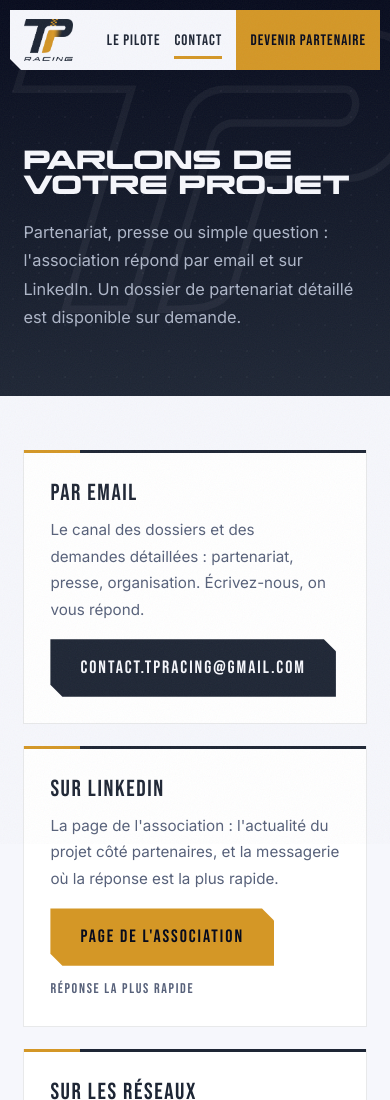
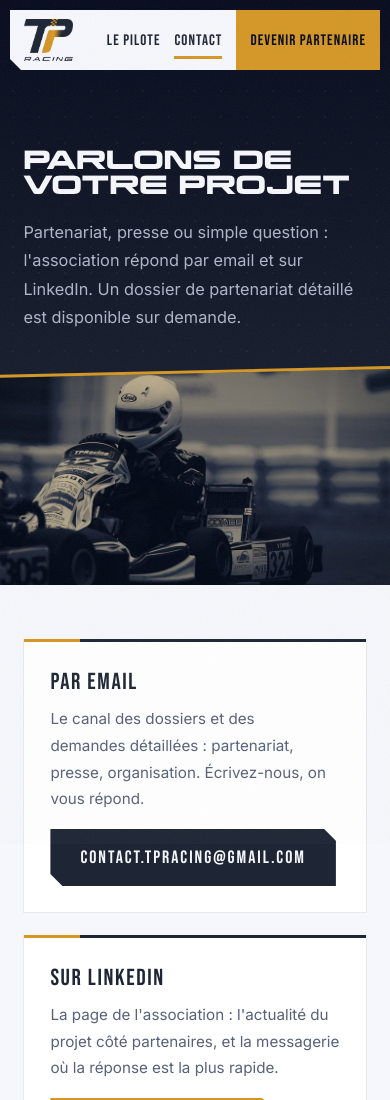
Before and after one commit to TPRacing/tpracing.github.io, a plain HTML site: page contact.html in a window 390 px wide. Shown: the top 1100 px of the page. Drawn offline with Linux system fonts and the light colour scheme.

Commit message:
Contact : l'en-tête montre enfin une vraie photo, le kart de Valence couvert des logos partenaires, en duotone marine et or, arête en biais liserée or
Co-Authored-By: Claude Opus 5.5 <noreply@anthropic.com>

```diff
--- a/contact.html
+++ b/contact.html
@@ -116,10 +116,58 @@
       overflow: hidden;
     }
     .contact-tete .contenu { max-width: 1180px; margin: 0 auto; position: relative; z-index: 1; }
-    /* L'en-tête n'est pas une .section-marine : son emblème filigrane héritait donc du
-       marine à 8 % posé sur un fond marine, autrement dit il était invisible. Il reprend
-       la teinte claire des fonds sombres, comme le hero de la 404. */
-    .contact-tete .embleme-fond { color: rgba(246, 247, 252, .05); }
+    /* Photo d'en-tête (05/10, veille « la page contact ») : Jota, United Autosports,
+       Kart Republic et Caterham ouvrent tous leur page contact sur une VRAIE photo de
+       course, contact.html était la seule page du site sans aucune image. Ici, le kart
+       de Valence 2022 couvert des stickers des partenaires : la page qui parle aux
+       partenaires montre où va leur logo. Montage de marque, donc duotone marine aux
+       hautes lumières dorées (source : /Volumes/ TPT7/TPRacing/contact_tete_build.py).
+       Desktop : panneau à droite, arête gauche effilée en biais, liseré or de 3 px sur
+       l'arête. Sous 900 px : bande pleine largeur sous le texte, arête haute à la pente
+       maison 2.3vw portant le même liseré. L'emblème filigrane de l'en-tête est retiré :
+       la photo est la matière, et le logo de la nav est déjà dans le même écran. */
+    .tete-photo {
+      --k: 9vw;          /* recul de l'arête en haut du panneau */
+      --l: 3px;          /* épaisseur du liseré or */
+      position: absolute;
+      /* sous la nav fixe (14 + 70 px) avec le même retrait de 14 px qu'au-dessus d'elle :
+         partie de 0, la photo passait derrière la barre et le casque, le sujet, disparaissait */
+      top: 98px; right: 0; bottom: 0;
+      width: 46%;
+      pointer-events: none;
+    }
+    .tete-photo::before {
+      content: "";
+      position: absolute; inset: 0;
+      background: var(--or);
+      clip-path: polygon(var(--k) 0, calc(var(--k) + var(--l)) 0, var(--l) 100%, 0 100%);
+      z-index: 1;
+    }
+    .tete-photo picture, .tete-photo img { display: block; width: 100%; height: 100%; }
+    .tete-photo img {
+      object-fit: cover;
+      object-position: 38% 0;
+      clip-path: polygon(calc(var(--k) + var(--l)) 0, 100% 0, 100% 100%, var(--l) 100%);
+    }
+    @media (min-width: 901px) {
+      /* le texte s'arrête 48 px avant le pied de l'arête (54vw) */
+      .contact-tete .contenu > h1, .contact-tete .contenu > .lead { max-width: calc(54vw - max(6vw, 50vw - 590px) - 48px); }
+    }
+    @media (max-width: 900px) {
+      .contact-tete { padding-bottom: 0; }
+      .tete-photo {
+        --k: 2.3vw;
+        position: relative;
+        top: auto; bottom: auto;   /* sinon le top: 98px du desktop décale la bande */
+        width: auto;
+        margin: 34px -6.82% 0;   /* pleine largeur : 6 % du header = 6,82 % de sa boîte de contenu */
+        aspect-ratio: 16 / 9;
+      }
+      .tete-photo::before { clip-path: polygon(0 calc(var(--k) + 0px), 100% 0, 100% var(--l), 0 calc(var(--k) + var(--l))); }
+      .tete-photo img { clip-path: polygon(0 calc(var(--k) + var(--l)), 100% var(--l), 100% 100%, 0 100%); object-position: 40% 45%; }
+    }
+    /* impression : décor retiré, comme le reste du site */
+    @media print { .tete-photo { display: none !important; } }
     .contact-tete h1 { color: var(--blanc); font-size: clamp(1.7rem, 3.6vw, 2.6rem); }
     @media (max-width: 560px) { .contact-tete h1 { font-size: min(5.9vw, 1.7rem); } }
     .contact-tete .lead { color: #aeb6c8; max-width: 640px; margin-top: 18px; }
@@ -264,10 +312,17 @@
 
   <!-- ===== EN-TÊTE ===== -->
   <header class="contact-tete">
-    <svg class="embleme-fond" viewBox="29 38 90 63" style="top: 24px; right: -10%;" aria-hidden="true"><use href="#tp-embleme"/></svg>
     <div class="contenu">
       <h1><span class="hl">Parlons de</span> <span class="hl">votre projet</span></h1>
       <p class="lead">Partenariat, presse ou simple question : l'association répond par email et sur LinkedIn. Un dossier de partenariat détaillé est disponible sur demande.</p>
+    </div>
+    <div class="tete-photo">
+      <picture>
+        <source media="(max-width: 900px)" type="image/avif" srcset="assets/img/contact-tete-m.avif 800w, assets/img/contact-tete-ml.avif 1600w" sizes="100vw">
+        <source media="(max-width: 900px)" type="image/webp" srcset="assets/img/contact-tete-m.webp 800w, assets/img/contact-tete-ml.webp 1600w" sizes="100vw">
+        <source type="image/avif" srcset="assets/img/contact-tete.avif">
+        <img src="assets/img/contact-tete.webp" width="1560" height="785" alt="Thomas en course à Valence en 2022, le kart couvert des logos de ses partenaires" fetchpriority="high">
+      </picture>
     </div>
   </header>
 
```
Also changed, not shown: assets/img/contact-tete-m.avif (added), assets/img/contact-tete-m.webp (added), assets/img/contact-tete-ml.avif (added), assets/img/contact-tete-ml.webp (added), assets/img/contact-tete.avif (added), assets/img/contact-tete.webp (added).
